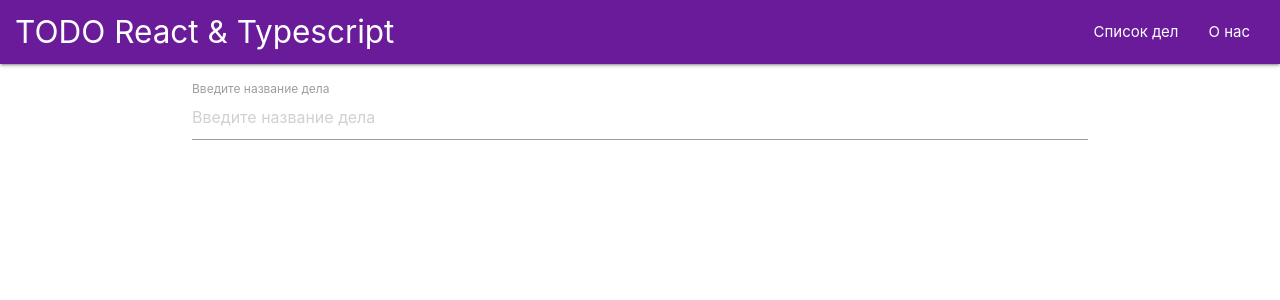
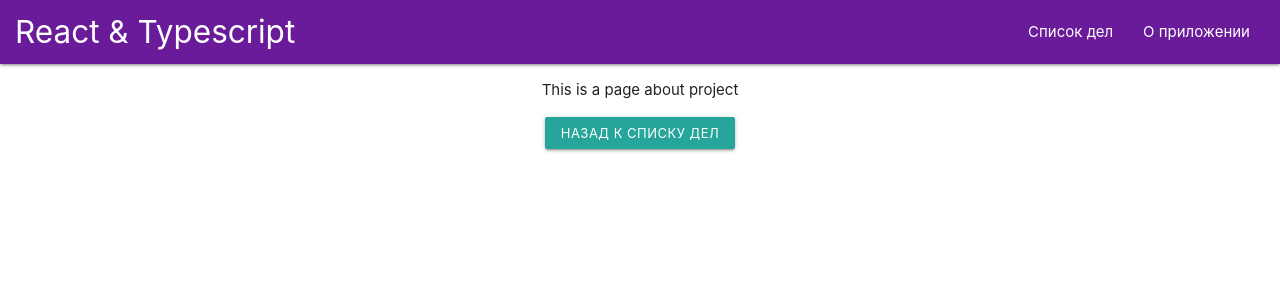
Before and after one commit to DNWD843/todo-react-ts, a React (Create React App) app: page /about in a window 1280 px wide. Shown: the top 300 px of the page. Built offline with nearby package versions, Linux system fonts and the light colour scheme.

Commit message:
todo done

```diff
--- a/package.json
+++ b/package.json
@@ -10,12 +10,14 @@
     "@types/node": "^12.0.0",
     "@types/react": "^17.0.0",
     "@types/react-dom": "^17.0.0",
+    "@types/react-router-dom": "^5.1.8",
+    "classnames": "^2.3.1",
     "react": "^17.0.2",
     "react-dom": "^17.0.2",
+    "react-router-dom": "^5.2.0",
     "react-scripts": "4.0.3",
     "typescript": "^4.1.2",
-    "web-vitals": "^1.0.1",
-    "classnames": "^2.3.1"
+    "web-vitals": "^1.0.1"
   },
   "scripts": {
     "start": "react-scripts start",
--- a/src/App.tsx
+++ /dev/null
@@ -1,47 +0,0 @@
-import React, { useState, useCallback } from 'react';
-import { Header } from './components/Header';
-import { TodoForm } from './components/TodoForm';
-import { TodoList } from './components/TodoList';
-import { ITodo } from './interfaces';
-
-const App: React.FC = () => {
-  const [todos, setTodos] = useState<ITodo[]>([]);
-
-  const handleAddTodo = useCallback((todoText: string): void => {
-    const newTodo: ITodo = {
-      todoText,
-      id: Date.now(),
-      completed: false,
-    }
-    setTodos(prev => [newTodo, ...prev]);
-  }, [])
-
-  const toggleTodo = useCallback((id: number) => {
-    setTodos(todos.map(todo => {
-        if (todo.id === id) {
-          todo.completed = !todo.completed
-        }
-        return todo;
-      }))
-  }, [todos])
-
-  const handleClickDeleteIcon = useCallback((id: number): void => {
-    setTodos(prev => prev.filter(todo => todo.id !== id));
-  }, [])
-
-  return (
-    <>
-      <Header />
-      <div className="container">
-        <TodoForm onAddTodo={handleAddTodo} />
-        <TodoList
-          todos={todos}
-          onToggle={toggleTodo}
-          handleClickDeleteIcon={handleClickDeleteIcon}
-        />
-      </div>
-    </>
-  );
-}
-
-export default App;
--- /dev/null
+++ b/src/components/About.tsx
@@ -0,0 +1,25 @@
+import React from 'react';
+import { useHistory } from 'react-router-dom';
+import { BACK_BUTTON_LABEL } from '../constants/constants';
+
+export const About: React.FC = () => {
+
+    const history = useHistory();
+
+    const handleClickBackButton = () => history.push('/');
+
+    return (
+        <div className="centered-content">
+            <p className="center">This is a page about project</p>
+            <button
+                type="button"
+                id="back"
+                name="back"
+                className="btn-small waves-effect waves-light"
+                onClick={handleClickBackButton}
+            >
+                {BACK_BUTTON_LABEL}
+            </button>
+        </div>
+    )
+};
--- /dev/null
+++ b/src/components/App.tsx
@@ -0,0 +1,22 @@
+import React from 'react';
+import { Switch, Route } from 'react-router-dom';
+import { About } from './About';
+import { Header } from './Header';
+import { MainPage } from './MainPage';
+
+
+const App: React.FC = () => (
+  <>
+    <Header />
+    <div className="container">
+      <Switch>
+        <Route path="/" exact component={ MainPage } />
+        <Route path="/about" component={About} />
+      </Switch>
+
+    </div>
+  </>
+);
+
+
+export default App;
--- a/src/components/Header.tsx
+++ b/src/components/Header.tsx
@@ -1,13 +1,15 @@
 import React from 'react';
+import { NavLink } from 'react-router-dom';
+import { ABOUT_LINK_LABEL, LOGO_TEXT, TODOLIST_LINK_LABEL } from '../constants/constants';
 
 export const Header: React.FC = () => {
     return (
         <nav>
             <div className="nav-wrapper padding-lr purple darken-3">
-                <a href="/" className="brand-logo">TODO React &amp; Typescript</a>
+                <NavLink exact to="/" className="brand-logo">{ LOGO_TEXT}</NavLink>
                 <ul id="nav-mobile" className="right hide-on-med-and-down">
-                    <li><a href="sass.html">Список дел</a></li>
-                    <li><a href="badges.html">О нас</a></li>
+                    <li><NavLink to="/" exact>{ TODOLIST_LINK_LABEL}</NavLink></li>
+                    <li><NavLink to="/about">{ ABOUT_LINK_LABEL}</NavLink></li>
                 </ul>
             </div>
         </nav>
--- /dev/null
+++ b/src/components/MainPage.tsx
@@ -0,0 +1,54 @@
+import React, {useState, useEffect, useCallback} from 'react';
+import { TodoForm } from './TodoForm';
+import { TodoList } from './TodoList';
+import { ITodo } from '../interfaces';
+import { TODOS_KEY } from '../constants/constants';
+import { getDataFromStorage, setDataToStorage } from '../utils/storage';
+
+
+export const MainPage:React.FC = () => {
+
+    const [todos, setTodos] = useState<ITodo[]>([]);
+
+    const handleAddTodo = useCallback((todoText: string): void => {
+        const newTodo: ITodo = {
+          todoText,
+          id: Date.now(),
+          completed: false,
+        }
+        setTodos(prev => [newTodo, ...prev]);
+      }, [])
+
+      const toggleTodo = useCallback((id: number) => {
+        setTodos(todos.map(todo => {
+            if (todo.id === id) {
+              todo.completed = !todo.completed
+            }
+            return todo;
+          }))
+      }, [todos])
+
+      const handleClickDeleteIcon = useCallback((id: number): void => {
+        setTodos(prev => prev.filter(todo => todo.id !== id));
+      }, [])
+
+      useEffect(() => {
+        setTodos(getDataFromStorage(TODOS_KEY));
+      }, [])
+
+      useEffect(() => {
+        setDataToStorage(TODOS_KEY, todos)
+      }, [todos])
+
+
+    return (
+        <>
+            <TodoForm onAddTodo={handleAddTodo} />
+            <TodoList
+                todos={todos}
+                onToggle={toggleTodo}
+                handleClickDeleteIcon={handleClickDeleteIcon}
+            />
+        </>
+    )
+}
--- a/src/components/TodoList.tsx
+++ b/src/components/TodoList.tsx
@@ -1,6 +1,7 @@
 import React from 'react';
 import classNames from 'classnames';
 import { ITodo } from '../interfaces';
+import { TODOLIST_IS_EMPTY } from '../constants/constants';
 
 type TodoListProps = {
   todos: ITodo[],
@@ -9,6 +10,7 @@ type TodoListProps = {
 }
 
 export const TodoList: React.FC<TodoListProps> = ({ todos, onToggle, handleClickDeleteIcon }) => {
+  if (!todos.length) { return <h5 className="center no-todos-title">{TODOLIST_IS_EMPTY }</h5 >}
     return (
       <ul>
         {todos.map(todo => {
--- /dev/null
+++ b/src/constants/constants.ts
@@ -0,0 +1,6 @@
+export const TODOS_KEY:string = 'todos';
+export const TODOLIST_IS_EMPTY:string = "Запланированных дел пока нет.";
+export const BACK_BUTTON_LABEL:string = "Назад к списку дел";
+export const LOGO_TEXT:string = "React & Typescript";
+export const TODOLIST_LINK_LABEL:string = "Список дел";
+export const ABOUT_LINK_LABEL:string = "О приложении";
--- a/src/index.css
+++ b/src/index.css
@@ -20,9 +20,17 @@ code {
   margin-top: 2rem;
 }
 
+.mt2 input {
+  color: darkorchid;
+}
+
 .todo {
   margin-bottom: 1rem;
 }
+.todo span {
+  color: darkmagenta;
+}
+
 
 .todo.completed span{
   text-decoration: line-through;
@@ -41,3 +49,13 @@ code {
 .todo i {
   z-index: 2;
 }
+
+.no-todos-title {
+  color: darkmagenta;
+}
+.centered-content {
+  display:flex;
+  flex-direction: column;
+  align-items: center;
+  justify-content: center;
+}
--- a/src/index.tsx
+++ b/src/index.tsx
@@ -1,12 +1,15 @@
 import React from 'react';
-import ReactDOM from 'react-dom';
+import {render} from 'react-dom';
+import { BrowserRouter as Router } from 'react-router-dom';
 import './index.css';
-import App from './App';
+import App from './components/App';
 import reportWebVitals from './reportWebVitals';
 
-ReactDOM.render(
+render(
   <React.StrictMode>
-    <App />
+    <Router>
+      <App />
+    </Router>
   </React.StrictMode>,
   document.getElementById('root')
 );
--- /dev/null
+++ b/src/utils/storage.ts
@@ -0,0 +1,5 @@
+import { ITodo } from "../interfaces";
+
+export const getDataFromStorage = (datakey: string):[] => JSON.parse(localStorage.getItem(datakey) || '[]');
+
+export const setDataToStorage = ((datakey:string, data:ITodo[]):void => localStorage.setItem(datakey, JSON.stringify(data)))
```
Also changed, not shown: src/components/TodoForm.tsx (+6 -6 lines), 1 other file (tests, documents, lock files or other folders).
